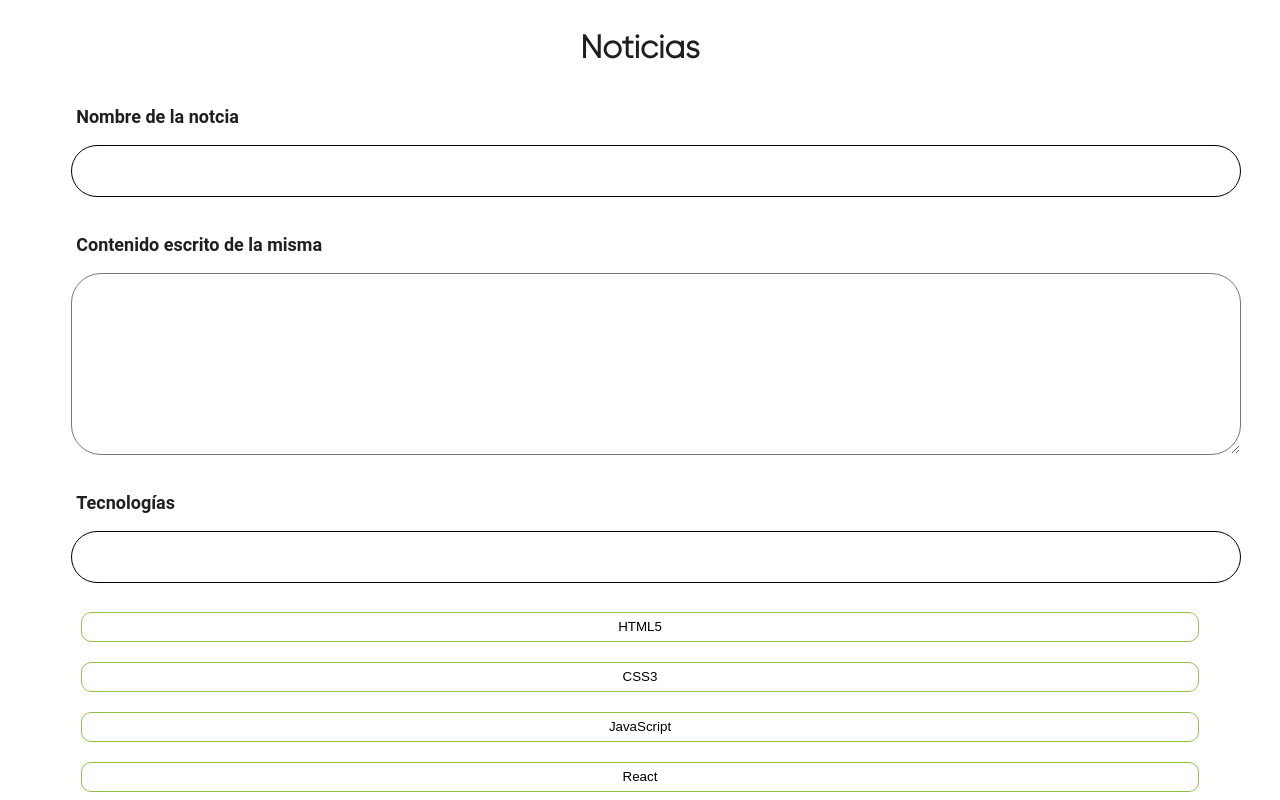
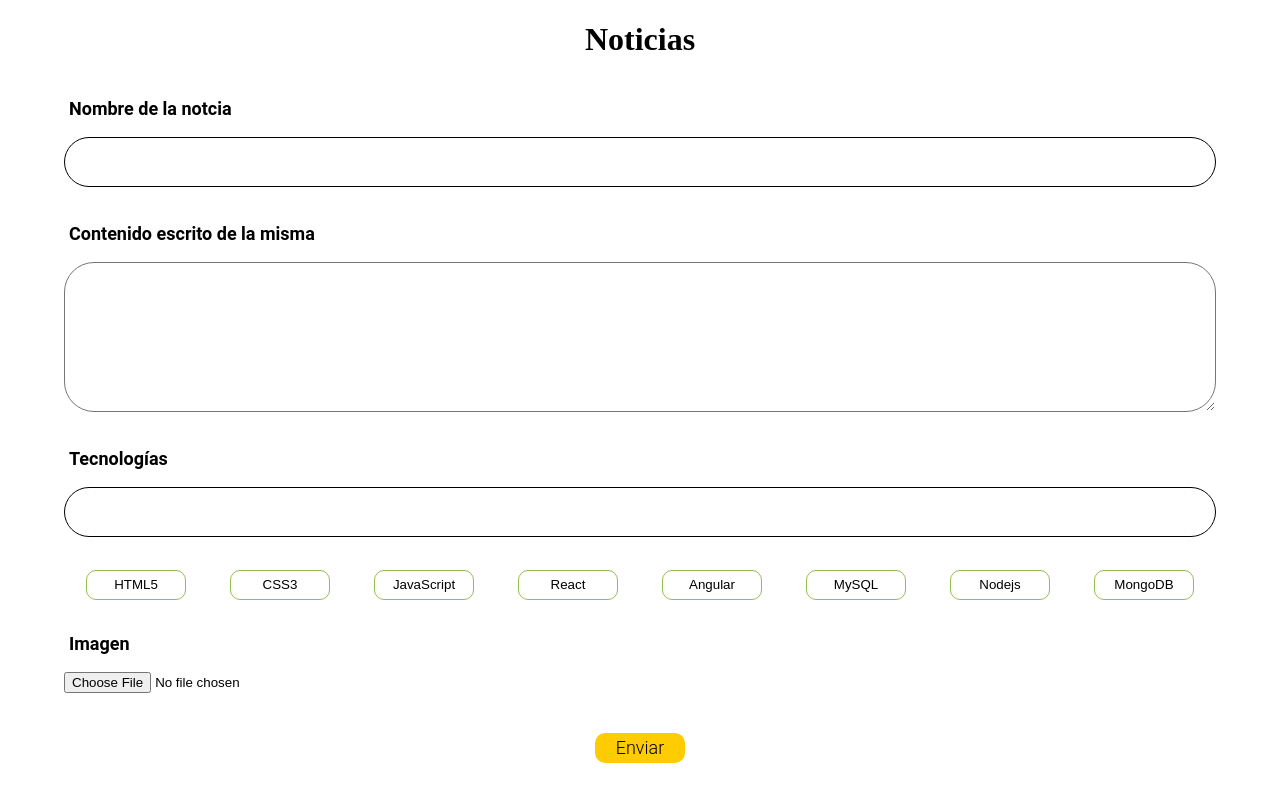
Before and after one commit to Javieredoher/social_Programate_fe, a React app: page / in a window 1280 px wide. Shown: the top 800 px of the page. Built offline with nearby package versions, Linux system fonts and the light colour scheme.

Commit message:
12-11-21 |button finished with coloors|ACPC

```diff
--- a/src/assets/styles/global.scss
+++ b/src/assets/styles/global.scss
@@ -1,18 +1,18 @@
-$base-color: #ffff;
-$color: rgba(black, 0.88);
+// $base-color: #ffff;
+// $color: rgba(black, 0.88);
 
-@font-face {
-    font-family: Gilroy-bold;
-    src: url("../fonts/Gilroy-ExtraBold.otf") format("opentype");
-}
-@font-face {
-    font-family: Gilroy-light;
-    src: url("../fonts/Gilroy-Light.otf") format("opentype");
-}
-$font-bold: Gilroy-bold;
-$font-light: Gilroy-light;
-body {
-    background-color: $base-color;
-    color: $color;
-    font-family: $font-light;
-}
+// @font-face {
+//     font-family: Gilroy-bold;
+//     src: url("../fonts/Gilroy-ExtraBold.otf") format("opentype");
+// }
+// @font-face {
+//     font-family: Gilroy-light;
+//     src: url("../fonts/Gilroy-Light.otf") format("opentype");
+// }
+// $font-bold: Gilroy-bold;
+// $font-light: Gilroy-light;
+// body {
+//     background-color: $base-color;
+//     color: $color;
+//     font-family: $font-light;
+// }
--- a/src/assets/styles/global2.css
+++ b/src/assets/styles/global2.css
@@ -1,12 +1,10 @@
-/* @font-face {
-    font-family: Gilroy-bold;
-    src: url("../fonts/Gilroy-ExtraBold.otf") format("opentype");
-}
-@font-face {
-    font-family: Gilroy-light;
-    src: url("../fonts/Gilroy-Light.otf") format("opentype");
+* {
+    box-sizing: border-box;
 }
 
-p {
-    font-family: Gilroy-bold;
-} */
+
+body{
+    margin:0;
+    padding:0;
+
+}
--- a/src/components/formpublications/Publicactions.jsx
+++ b/src/components/formpublications/Publicactions.jsx
@@ -49,7 +49,9 @@ const Publications = () => {
                     />
                     <br />
                 </div>
-                <input className={styles.button} type="submit" value="Enviar" />
+                <div className={styles.send}>
+                    <button className="btn" type="submit">Enviar</button>
+                </div>
             </form>
         </Fragment>
     );
--- a/src/components/formpublications/publications.module.css
+++ b/src/components/formpublications/publications.module.css
@@ -20,8 +20,9 @@ h3 {
     height: 50px;
     display: flex;
     justify-content: center;
-    border-radius: 30px;
-    border: 1px solid #010101;
+    border-radius: 50px;
+    border-style: solid;
+    border: 1px solid;
     padding: 0 15px;
     font-size: 18px;
     outline: none;
@@ -38,36 +39,48 @@ h3 {
     outline: none;
 }
 .tecno button {
-    width: 100%;
+    width: 100px;
     height: 30px;
-    margin: 10px;
+    margin: 15px;
     border-radius: 10px;
-    border: 1px solid #92C149;
+    border: 1px solid;
+    border-color: #92C149;
     background-color: #ffffff;
+    cursor: pointer;
 }
 .tecno {
     display: flex;
-    justify-content: around;
+    justify-content: space-around;
     flex-wrap: wrap;
 }
-input .button {
-    display: flex;
-    justify-content: center;
-    margin-top: 30px;
-    margin-bottom: 40px;
-}
-.button {
+.send button{
     display: flex;
     justify-content: center;
     align-items: center;
     width: 90px;
     height: 30px;
+    background-color: #FFCC02;
+    border-radius: 10px;
+    color: #010101;
+    border: none;
+    font-family: 'Roboto', sans-serif;
+    font-weight: 300;
+    font-size: 18px;
+    flex-wrap: wrap;
     margin: 10px 35%;
-    border-radius: 10px;
-    border: none;
-    background-color: #ffcc02;
-    flex-wrap: wrap;
-    color: #010101;
+    /* margin-top: 30px;
+    margin-bottom: 40px; */
+}
+.send button:hover {
+    background-color: black;
+    color: #ffcc02;
+}
+.send {
+    width: 100%;
+    display: flex;
+    justify-content: center;
+    margin-top: 30px;
+    margin-bottom: 40p
 }
 
 
--- a/src/routes/App.jsx
+++ b/src/routes/App.jsx
@@ -1,7 +1,8 @@
 import React from "react";
+import "../assets/styles/global2.css";
 import "../components/formpublications/publications.module.css";
 import Publications from "../components/formpublications/Publicactions";
-// import Footer from "../components/footer/Footer";
+
 
 
 const App = () => {
```
